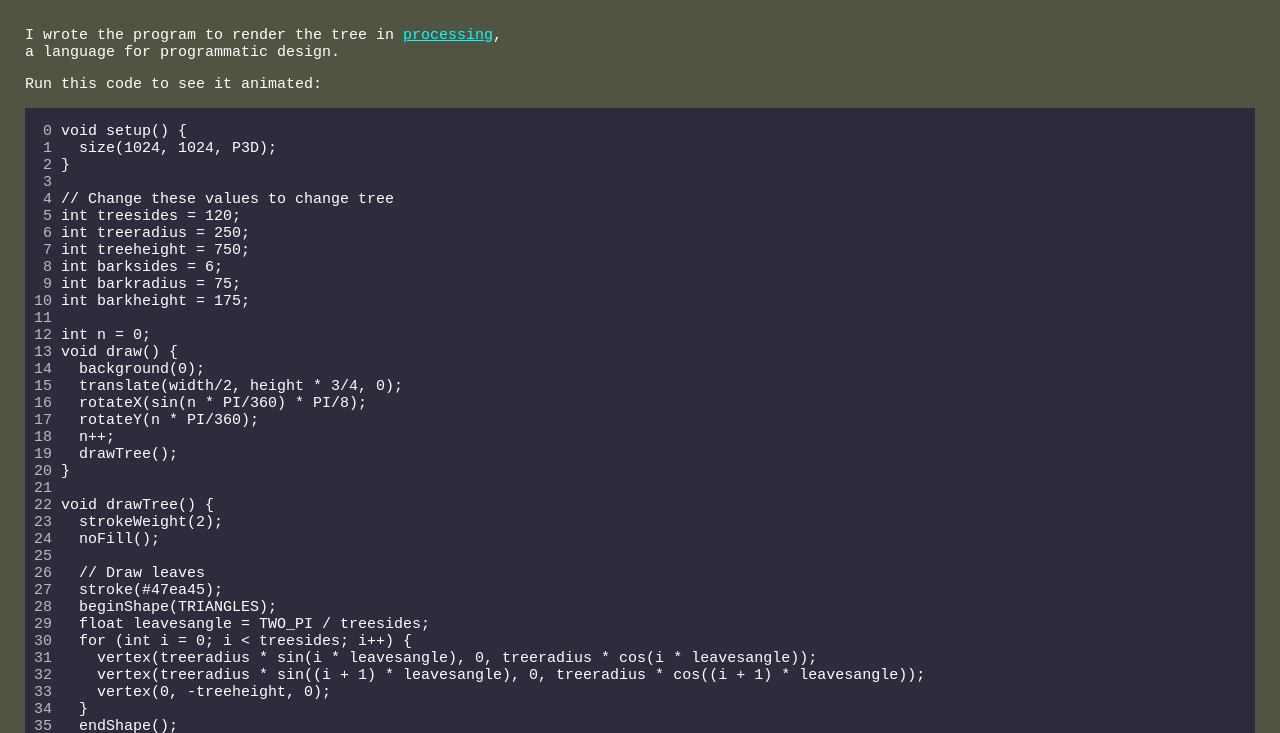
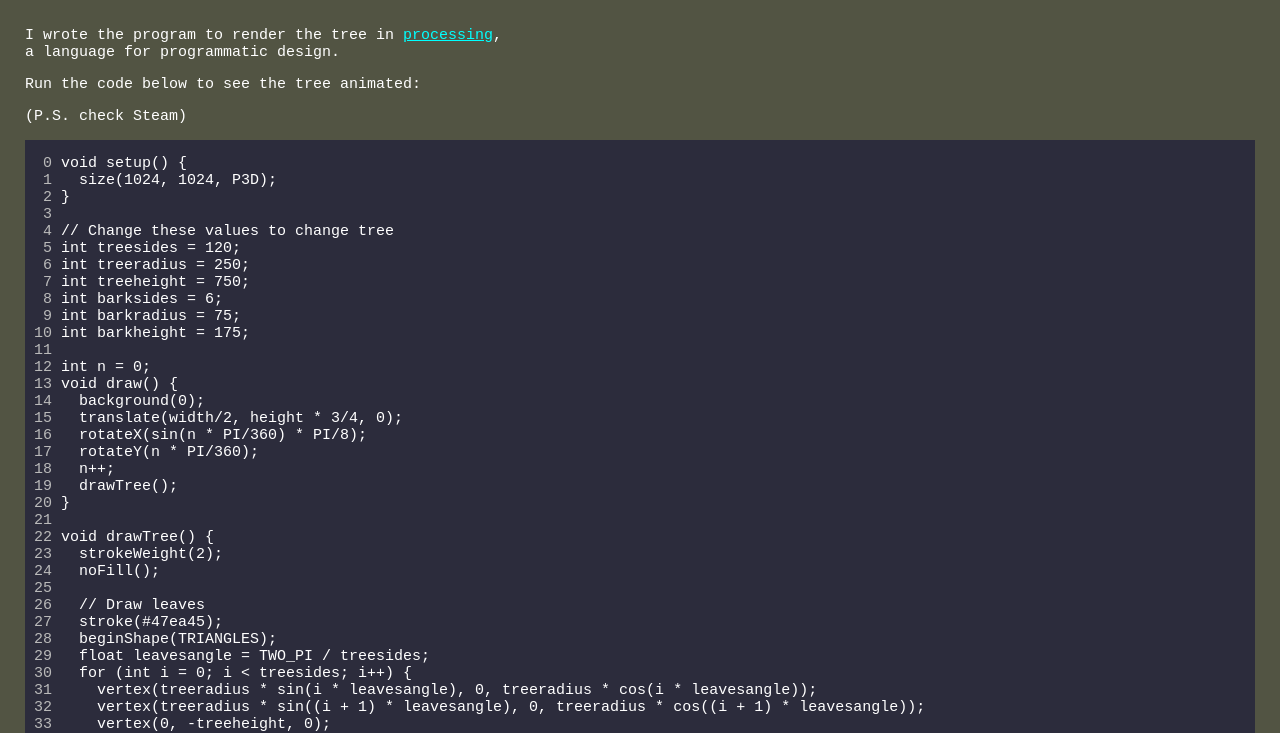
Before and after one commit to noahgitsham/noahgitsham.github.io, a plain HTML site: page tree.html in a window 1280 px wide. Shown: the part 67-800 px from the top of the page. Drawn offline with Linux system fonts and the light colour scheme.

Commit message:
Add steam message

```diff
--- a/tree.html
+++ b/tree.html
@@ -10,7 +10,8 @@
 		<p style="font-weight:bold;font-size:2em;">Merry Christmas Barney!</p>
 	<p>I wrote the program to render the tree in <a href="https://processing.org">processing</a>,<br>
 	a language for programmatic design.</p>
-	<p>Run this code to see it animated:</p>
+	<p>Run the code below to see the tree animated:</p>
+	<p>(P.S. check Steam)</p>
 
 	<div style="display:flex;background-color: #2C2C3C;">
 	<pre id="linenumbers" style="text-align:right;user-select:none;color:#BABABA"></pre>
```
